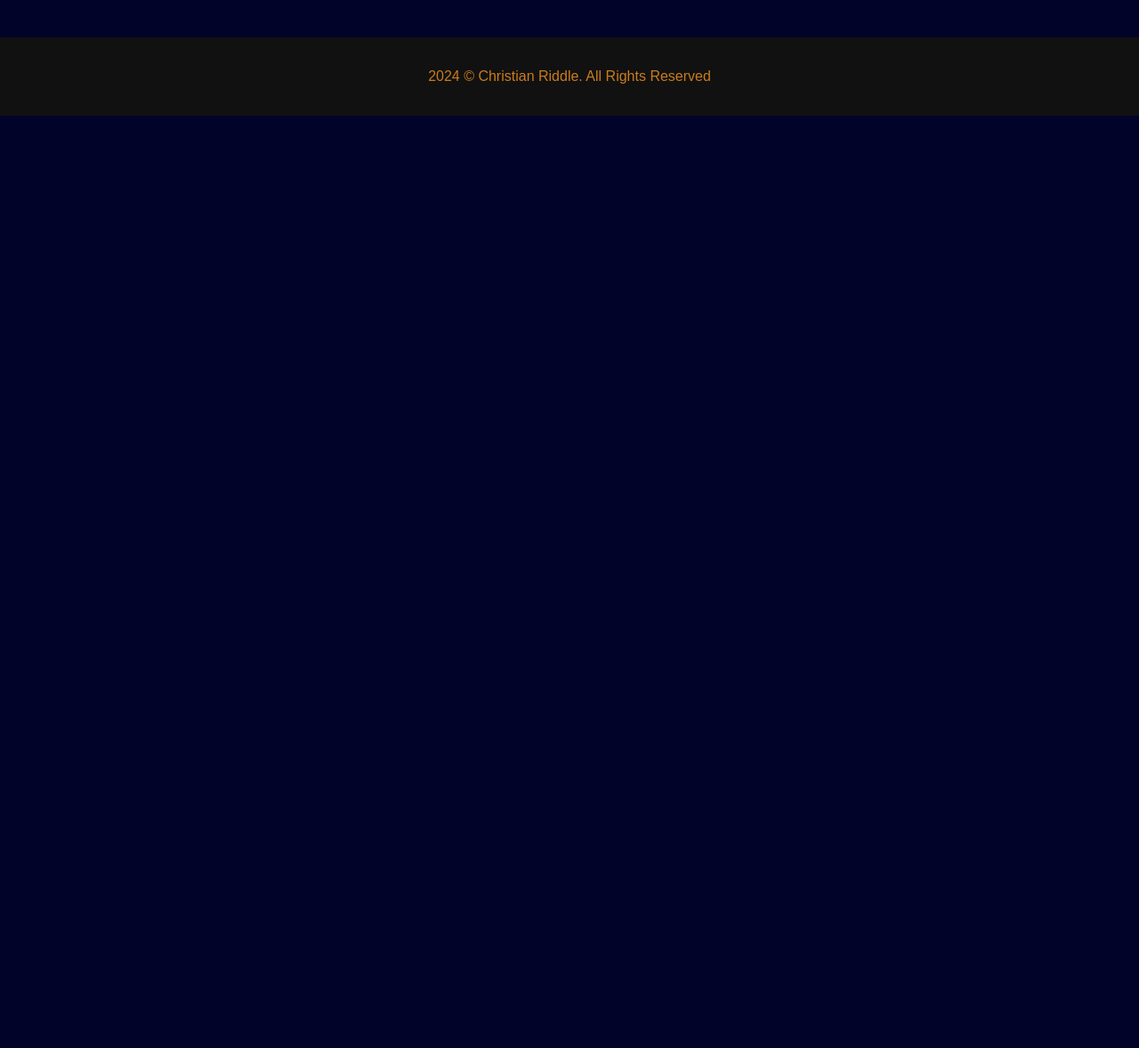
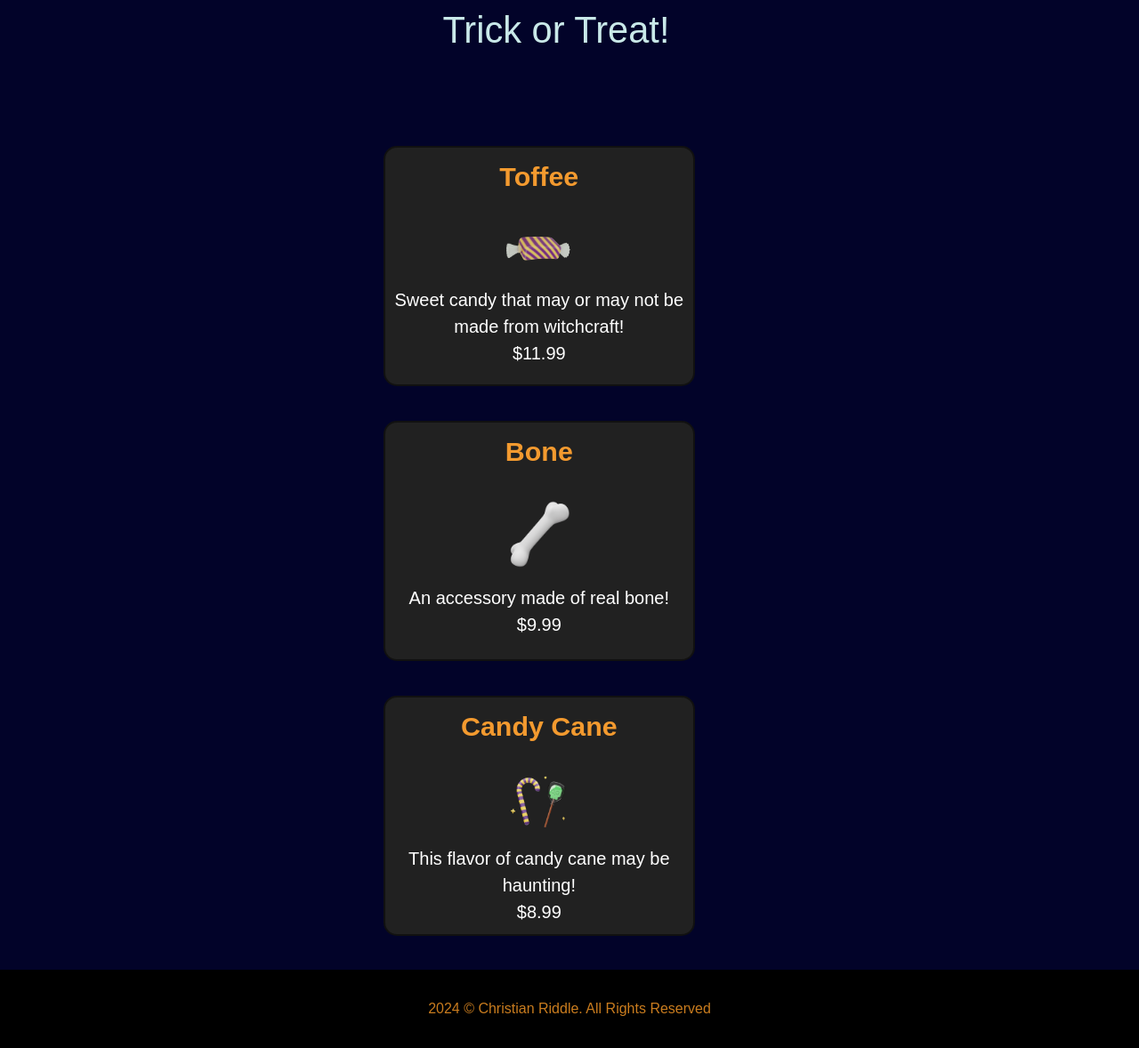
Before and after one commit to Riddle6/Halloween2024, a plain HTML site: page Halloween_Project/candy.html in a window 1280 px wide. Shown: the part 219-1397 px from the top of the page at 89% size. Before the commit the page ends 800 px from the top, so only its background shows below. Drawn offline with Linux system fonts and the light colour scheme; a web font is replaced by a local one.

Commit message:
Halloween final update (almost)

```diff
--- a/Halloween_Project/candy.html
+++ b/Halloween_Project/candy.html
@@ -24,8 +24,92 @@
 
 
     <main class="content">
-        <p></p>
+        <p id="trick">Trick or Treat!</p>
     </main>
+
+<div class="container">
+
+<div class="card1">
+
+    <div class="height">
+        <!-- This section holds media cards -->
+            <div class="cards">
+
+            <!-- This is a media card -->
+                <article class="card">
+                    <header>
+                        <h2 id="card-header">Toffee</h2>
+                    </header>
+
+                    <div class="card-content">
+                        <img src="img/trick-treat1-img.png" alt="toffee candy" width="25%">
+                        <p>Sweet candy that may or may not be made from witchcraft!</p>
+                        <p>$11.99</p>
+                    </div>
+
+
+                </article>
+
+            </div>
+    </div>
+</div>
+
+<div class="card2">
+
+    <div class="height">
+        <!-- This section holds media cards -->
+            <div class="cards">
+
+            <!-- This is a media card -->
+                <article class="card">
+                    <header>
+                        <h2 id="card-header">Bone</h2>
+                    </header>
+
+                    <div class="card-content">
+                        <img src="img/trick-treat2-img.png" alt="bone" width="30%">
+                        <p>An accessory made of real bone!</p>
+                        <p>$9.99</p>
+                    </div>
+
+
+                </article>
+
+            </div>
+
+    </div>
+
+</div>
+
+<div class="card3">
+
+    <div class="height">
+        <!-- This section holds media cards -->
+            <div class="cards">
+
+            <!-- This is a media card -->
+                <article class="card">
+                    <header>
+                        <h2 id="card-header">Candy Cane</h2>
+                    </header>
+
+                    <div class="card-content">
+                        <img src="img/trick-treat4-img.png" alt="a candy cane" width="25%">
+                        <p>This flavor of candy cane may be haunting!</p>
+                        <p>$8.99</p>
+                    </div>
+
+
+                </article>
+
+            </div>
+
+    </div>
+
+</div>
+
+</div>
+
 
     <footer>
         <p>2024 &copy; Christian Riddle. All Rights Reserved</p>
--- a/Halloween_Project/css/styles.css
+++ b/Halloween_Project/css/styles.css
@@ -76,6 +76,59 @@ img {
     max-width: 100%;
 }
 
+/*====== Media Cards ==========*/
+
+.card {
+    display: grid;
+    grid-template-rows: max-content 200px 1fr;
+    border: 2px solid #111;
+    background-color: #212121;
+    color: #fff;
+    border-radius: 15px;
+}
+
+.card header {
+    padding: 3%;
+}
+
+.card header h2 {
+    color: #f39a2f;
+    font-size: 1.9em;
+    text-align: center;
+}
+
+.card-content {
+    font-size: 1.25em;
+    padding: 3%;
+    text-align: center;
+}
+
+.height {
+    min-height: 250px;
+    max-width: 350px;
+}
+
+.card1 {
+    float: right;
+    padding-bottom: 3%;
+    margin-right: 39%;
+}
+
+.card2 {
+    clear: both;
+    margin-right: 39%;
+    float: right;
+    padding-bottom: 3%;
+}
+
+.card3 {
+    clear: both;
+    float: right;
+    margin-right: 39%;
+    padding-bottom: 3%;
+}
+
+
 /********* Media Queries **********/
 
 
@@ -118,6 +171,11 @@ img {
 
 }
 
+#tombstone img {
+    display: block;
+    float: right;
+}
+
 .content {
     padding: 3%;
 }
@@ -156,6 +214,12 @@ img {
     border-radius: 15px;
 }
 
+#trick {
+    text-align: center;
+    margin-right: 7.5%;
+    font-size: 2.6em;
+}
+
 /*============== ANIMATION =================*/
 .content .glow p {
     -webkit-animation: glow 1s ease-in-out infinite alternate;
@@ -181,10 +245,50 @@ blockquote {
     font-size: 1.8em;
 }
 
-.btn {
+form {
+    padding: 1%;
+}
+
+input {
+    border: solid thin #333;
+    font-size: 1.35em;
+    padding: 1%;
+    display: block;
+    text-align: left;
+    border-radius: 6px;
+    background-color: #1e1e24;
+    margin-bottom: 2%;
+    transition: 0.6s ease;
+    margin-left: 75%;
+    margin-top: 1%;
+}
+
+input:hover {
+    background-color: #4e4e56;
+    color: #b5b5be;
+}
+
+label {
+    font-size: 1.35em;
+    color: #474752;
+    margin-left: 75%;
+}
+
+.sub-btn {
+    margin-left: 81%;
+    margin-top: 4%;
 
 }
 
+.skull-head img {
+    display: block;
+    margin: 0 auto;
+    border: solid thick #000;
+    border-radius: 75%;
+    background-color: #555;
+}
+
+/* Button in the about section */
 .btn button {
     padding: 2%;
     border-radius: 9px;
@@ -201,8 +305,9 @@ blockquote {
 }
 
 footer {
+    clear: both;
     text-align: center;
     padding: 2em;
-    background-color: #111;
+    background-color: #000;
     color: #c97c1e;
 }
```
Also changed, not shown: Halloween_Project/about.html (+5 -0 lines), Halloween_Project/new.html (+19 -0 lines), Halloween_Project/img/new2-img.png.
